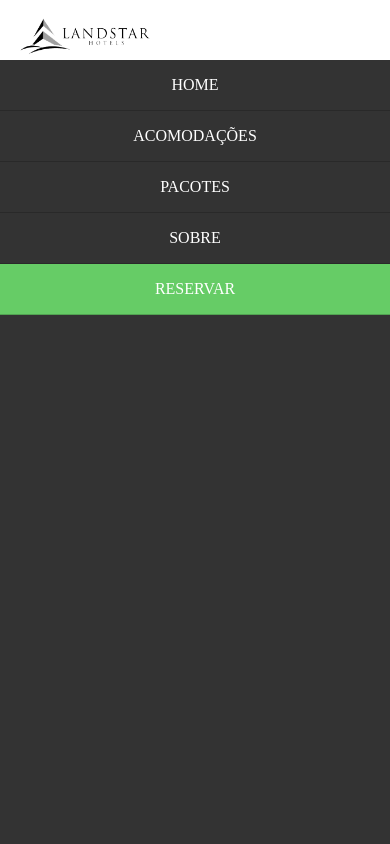
After one commit to GiovannyLucas/hotel-reservas, a PHP site: page /menu.php in a window 390 px wide. The commit adds this page. Run offline with PHP 8.4, Linux system fonts and the light colour scheme.

Commit message:
Programar o menu

```diff
--- /dev/null
+++ b/menu.php
@@ -0,0 +1,61 @@
+	<meta name="viewport" content="width=device-width, initial-scale=1.0">
+	<link rel="icon" type="image/x-icon" href="img/Site hotel img/logos/icon.png">
+	<link rel="stylesheet" href="style/css/style-menu.css">
+	<link href="https://stackpath.bootstrapcdn.com/font-awesome/4.7.0/css/font-awesome.min.css" rel="stylesheet">
+
+	<script src="https://code.jquery.com/jquery-3.3.1.min.js" integrity="sha256-FgpCb/KJQlLNfOu91ta32o/NMZxltwRo8QtmkMRdAu8=" crossorigin="anonymous"></script>
+
+	<script type="text/javascript" src="style/js/jquery.cycle.all.js"></script>
+	<script type="text/javascript">
+		function Top() {
+			$('html, body').animate({scrollTop: 0}, 'slow');
+		}
+	</script>
+
+	<!-- <script   src="https://code.jquery.com/ui/1.12.0/jquery-ui.min.js"
+			  integrity="sha256-eGE6blurk5sHj+rmkfsGYeKyZx3M4bG+ZlFyA7Kns7E="
+			  crossorigin="anonymous"></script>
+	 -->
+	<script type="text/javascript" src="style/js/script.js"></script>
+	<script type="text/javascript">
+		$(window).on('scroll', function(){
+			if($(window).scrollTop()){
+				$('header').addClass('blue');
+				$('header').addClass('top');
+
+			} else {
+				$('header').removeClass('blue');
+				$('header').removeClass('top');
+			}
+		});
+
+	</script>
+
+	<script src="https://unpkg.com/sweetalert/dist/sweetalert.min.js"></script>
+
+<body>
+
+	<header>
+		<div class="logo">
+				<img onclick="Top()" src="img/Site hotel img/logos/c6fb5b64c52ff8fe978152ba26409d19.png" style="height: 50px">
+		</div>
+
+		<nav class="active">
+			<ul>
+				<li><a href="index.php">Home</a></li>
+				<li><a href="acomodacoes.php">Acomodações</a></li>
+				<li><a href="#">Pacotes</a></li>
+				<li><a href="#">Sobre</a></li>
+				<li><a href="#" class="active">Reservar</a></li>
+			</ul>
+		</nav>
+		<div class="menu-toggle"><i class="fa fa-bars" aria-hidden="true"></i></div>
+	</header>
+
+	<script type="text/javascript">
+		$(document).ready(function() {
+			$('.menu-toggle').click(function() {
+				$('nav').toggleClass('active');
+			})
+		})
+	</script>
--- a/style/css/style-menu.css
+++ b/style/css/style-menu.css
@@ -4,207 +4,108 @@ body {
 	font-family: Quicksand;
 }
 
-.linhaPreta {
+header {
+	position: fixed;
+	top: 10;
+	left: 0;
+	padding: 0 100px;
+	background: transparent;
 	width: 100%;
-	height: 20px;
-	background: #000;
-}
-
-nav {
-	position: fixed;
-	top: 10px;
-	left: 0;
-	width: 100%;
-	height: 100px;
-	padding: 10px 100px;
 	box-sizing: border-box;
-	transition: .3s;
 	z-index: 99;
 }
 
-nav.top {
-	top: 0;
-	transition: .3s;
-	height: 100px;
+header .logo {
+	color: #fff;
+	height: 50px;
+	line-height: 50px;
+	font-size: 24px;
+	float: left;
+	font-weight: bold;
 }
 
-nav.blue {
-	background: rgba(4,93,144,0.7);
-	height: 100px;
-	padding: 10px 100px;
+header nav {
+	float: right;
 }
 
-nav .logo img {
-	float: left;
-	transition: .3s;
-	width: 20%;
-}
-
-nav .logo img:hover {
-	float: left;
-	transition: .3s;
-	width: 20%;
-	transform: scale(1.1);
-	transition: 1s;
-}
-
-nav.blue .logo {
-	color: #fff;
-}
-
-nav.blue .logo:hover {
-	color: #fff;
-	transform: scale(1);
-	transition: 1s;
-}
-
-nav ul {
-	list-style: none;
-	float: right;
+header nav ul {
 	margin: 0;
 	padding: 0;
 	display: flex;
-
 }
 
-nav ul li {
+header nav ul li {
 	list-style: none;
-	width: 80%;
 }
 
-nav ul li a {
-	line-height: 80px;
-	color: #151515;
-	padding: 12px 20px;
+header nav ul li a {
+	height: 50px;
+	line-height: 50px;
+	padding: 0 20px;
+	color: #fff;
 	text-decoration: none;
+	display: block;
 	text-transform: uppercase;
+	font-family: Quicksand;
+}
+
+header nav ul li a:hover,
+header nav ul li a.active
+
+ {
+	color: #fff;
+	background: rgba(102,204,102,1);
+}
+
+.menu-toggle {
+	color: #fff;
+	float: left;
+	line-height: 50px;
+	font-size: 24px;
+	cursor: pointer;
+	display: none;
+}
+
+header.blue {
+	background: rgba(4,93,144,0.7);
+}
+
+header.top {
+	top: 0;
 	transition: .3s;
 }
 
-nav ul li a:hover {
-	line-height: 80px;
-	padding: 12px 20px;
-	text-decoration: none;
-	text-transform: uppercase;
-	transition: .3s;
-	text-shadow: 0.1em 0.1em #333;
-	letter-spacing: 2px;
-	color: rgba(102,204,102,1);
-}
-
-nav.blue ul li a {
-	color: #fff;
-}
-
-nav ul li a:focus {
-	outline: none;
-}
-
-nav ul li a.active {
-	background: rgba(102,204,102,1);
-	color: #fff;
-	border-radius: 1px;
-	transition: .3s;
-}
-
-nav ul li a.active:hover {
-	background: rgba(102,204,102,1);
-	color: #000;
-	border-radius: 10px;
-	transition: .3s;
-	text-shadow: 0;
-}
-
-section.sec1 img {
-	width: 100%;
-	height: 90vh;
-	background-size: cover;
-	background-position: center;
-}
-
-
-#img-menu {
-	display: none;
-}
-
-@media (max-width: 1200px){
-
-#img-menu {
-	display: block;
-	width:
-}
-	nav ul li a {
-		line-height: 40px;
-		color: #151515;
-		padding: 10px 15px;
-		top: 60px;
-		text-decoration: none;
-		text-transform: uppercase;
-		transition: .3s;
+@media (max-width: 991px){
+	header {
+		padding: 0 20px;
 	}
 
-	nav {
-		position: fixed;
-		top: 10px;
-		left: 0;
-		width: 100%;
-		height: 120px;
-		padding: 10px 50px;
-		box-sizing: border-box;
-		transition: .3s;
-		z-index: 99;
+	.menu-toggle {
+		display: block;
+		float: right;
+		padding: 10px;
 	}
 
-	nav.top {
-		top: 0;
-		transition: .3s;
-		height: 120px;
-	}
-	nav.blue {
-		background: rgba(4,93,144,0.7);
-		height: 120px;
-		padding: 10px 30px;
+	header nav {
+		position: absolute;
+		width: 100%;
+		height: calc(100vh - 50px);
+		background: #333;
+		top: 50px;
+		left: -100%;
+		transition: 0.5s;
 	}
 
-	section.sec1 img {
-		width: 100%;
-		height: 70vh;
-		background-size: cover;
-		background-position: center;
+	header nav.active {
+		left: 0;
+	}
+
+	header nav ul {
+		display: block;
+		text-align: center;
+	}
+
+	header nav ul li a {
+		border-bottom: 1px solid rgba(0,0,0,.2);
 	}
 }
-
-@media (max-width: 750px){
-	nav {
-		position: fixed;
-		top: 10px;
-		left: 0;
-		width: 100%;
-		height: 250px;
-		padding: 10px 50px;
-		box-sizing: border-box;
-		transition: .3s;
-		z-index: 99;
-	}
-
-	nav.blue {
-		background: rgba(4,93,144,0.7);
-		height: 250px;
-		padding: 10px 30px;
-	}
-
-	nav ul {
-		list-style: none;
-		margin: 0;
-		padding: 0;
-		display: flex;
-		flex-flow: column wrap;
-	}
-	section.sec1 img {
-		width: 100%;
-		height: 50vh;
-		background-size: cover;
-		background-position: center;
-	}
-
-}
```
